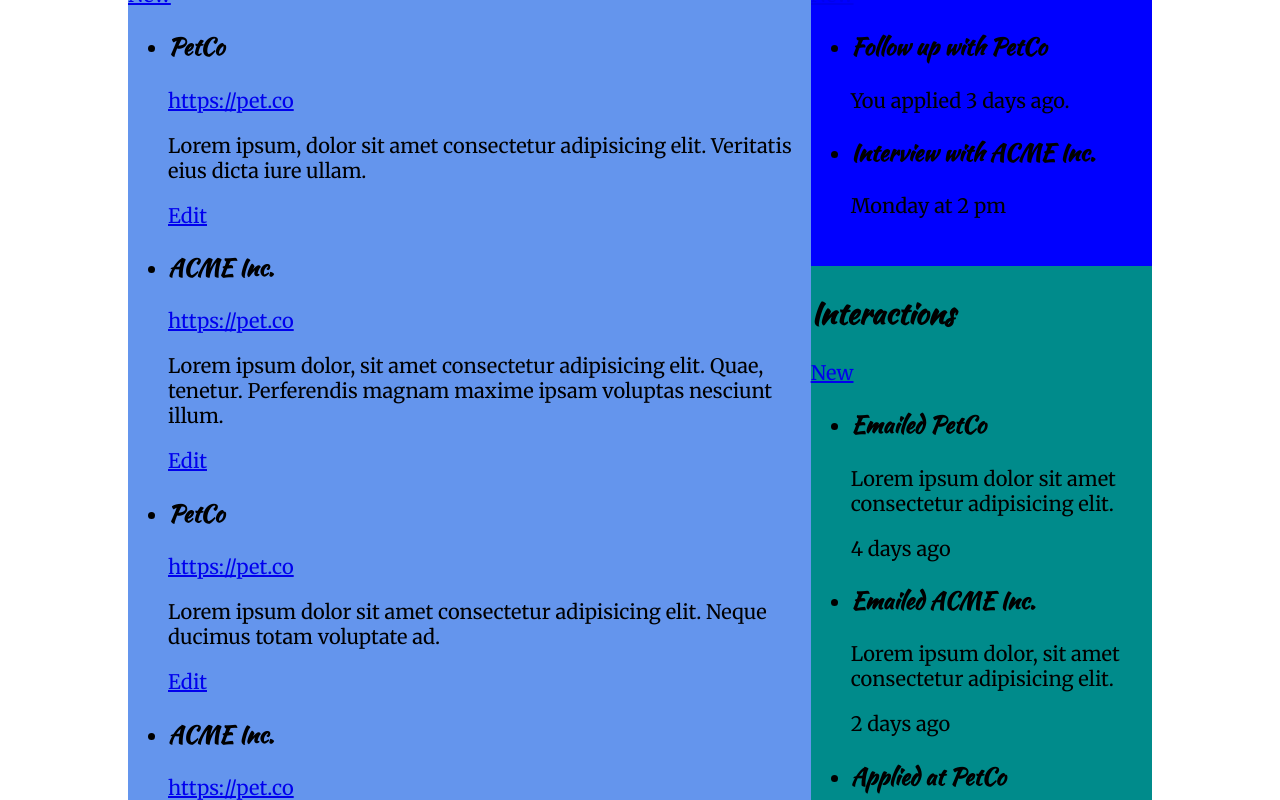
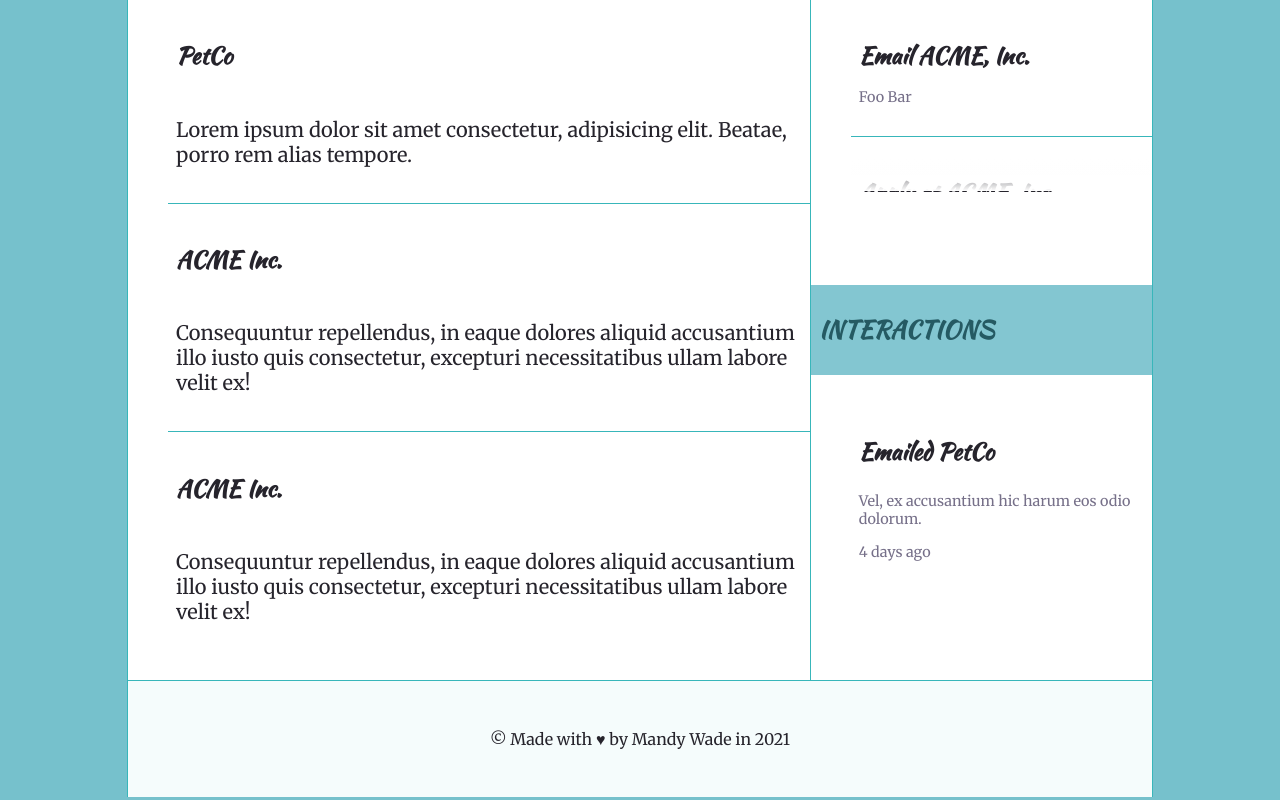
Before and after one commit to MandyW0312/job, a React (Create React App) app: page / in a window 1280 px wide. Shown: the part 440-1240 px from the top of the page. Built offline with nearby package versions, Linux system fonts and the light colour scheme.

Commit message:
Added more CSS styling and updated the HTML to be more dynamic

```diff
--- a/src/App.jsx
+++ b/src/App.jsx
@@ -1,5 +1,69 @@
 import React from 'react'
 import { Link, Route, Switch } from 'react-router-dom'
+import { Icon } from './Icon'
+
+function Notification({ title, detail, done }) {
+  return (
+    <div className="notification">
+      <div className="content">
+        <h3>{title}</h3>
+        <p>{detail}</p>
+      </div>
+      <div className="toggle">
+        <a href="#toggle">
+          {done ? <Icon name="check" /> : <Icon name="circle" style="far" />}
+        </a>
+      </div>
+    </div>
+  )
+}
+
+function Company({ name, url, description }) {
+  return (
+    <div className="company">
+      <header>
+        <h3>{name}</h3>
+        <a href={url}>
+          <Icon name="link" />
+        </a>
+      </header>
+      <div className="content">
+        <p>{description}</p>
+      </div>
+      <p className="actions">
+        <a href="#edit">
+          <Icon name="edit" />
+        </a>
+      </p>
+    </div>
+  )
+}
+
+function Interaction({ title, description, timeframe }) {
+  return (
+    <div className="content">
+      <h3>{title}</h3>
+      <p>{description}</p>
+      <p>{timeframe}</p>
+    </div>
+  )
+}
+
+function Panel({ title, headerAction, children }) {
+  return (
+    <div className="panel">
+      <header>
+        <h2>{title}</h2>
+        {headerAction}
+      </header>
+      <ul>{children}</ul>
+    </div>
+  )
+}
+
+function PanelItem({ children }) {
+  return <li className="panel-item">{children}</li>
+}
 
 export function App() {
   return (
@@ -9,92 +73,104 @@
       </header>
 
       <aside className="notifications">
-        <h2>Notifications</h2>
-        <a href="#new">New</a>
-        <ul>
-          <li>
-            <h3>Follow up with PetCo</h3>
-            <p>You applied 3 days ago.</p>
-          </li>
-          <li>
-            <h3>Interview with ACME Inc.</h3>
-            <p>Monday at 2 pm</p>
-          </li>
-        </ul>
+        <Panel
+          title="Notification"
+          headerAction={
+            <a href="#new">
+              <Icon name="plus" />
+            </a>
+          }
+        >
+          <PanelItem>
+            <Notification
+              title="Email ACME, Inc."
+              detail="Foo Bar"
+              done={true}
+            />
+          </PanelItem>
+          <PanelItem>
+            <Notification
+              title="Apply at ACME, Inc."
+              detail="Foo Bar"
+              done={false}
+            />
+          </PanelItem>
+          <PanelItem>
+            <Notification title="Email PetCo" detail="Foo Bar" done={false} />
+          </PanelItem>
+          <li className="hack"></li>
+        </Panel>
       </aside>
 
       <main className="companies">
-        <h2>Companies</h2>
-        <a href="#new">New</a>
-        <ul>
-          <li>
-            <h3>PetCo</h3>
-            <a href="https://pet.co">https://pet.co</a>
-            <p>
-              Lorem ipsum, dolor sit amet consectetur adipisicing elit.
-              Veritatis eius dicta iure ullam.
-            </p>
-            <p>
-              <a href="#edit">Edit</a>
-            </p>
-          </li>
-          <li>
-            <h3>ACME Inc.</h3>
-            <a href="https://pet.co">https://pet.co</a>
-            <p>
-              Lorem ipsum dolor, sit amet consectetur adipisicing elit. Quae,
-              tenetur. Perferendis magnam maxime ipsam voluptas nesciunt illum.
-            </p>
-            <p>
-              <a href="#edit">Edit</a>
-            </p>
-          </li>
-          <li>
-            <h3>PetCo</h3>
-            <a href="https://pet.co">https://pet.co</a>
-            <p>
-              Lorem ipsum dolor sit amet consectetur adipisicing elit. Neque
-              ducimus totam voluptate ad.
-            </p>
-            <p>
-              <a href="#edit">Edit</a>
-            </p>
-          </li>
-          <li>
-            <h3>ACME Inc.</h3>
-            <a href="https://pet.co">https://pet.co</a>
-            <p>
-              Lorem, ipsum dolor sit amet consectetur adipisicing elit. Tempore,
-              porro perferendis. Velit corrupti suscipit blanditiis ipsa
-              dignissimos.
-            </p>
-            <p>
-              <a href="#edit">Edit</a>
-            </p>
-          </li>
-        </ul>
+        <Panel
+          title="Companies"
+          headerAction={
+            <a href="#new">
+              <Icon name="plus" />
+            </a>
+          }
+        >
+          <PanelItem>
+            <Company
+              name="PetCo"
+              url="https://pet.co"
+              description="Lorem ipsum dolor sit amet consectetur, adipisicing elit. Beatae,
+              porro rem alias tempore."
+            ></Company>
+          </PanelItem>
+          <PanelItem>
+            <Company
+              name="ACME Inc."
+              url="https://pet.co"
+              description="Consequuntur repellendus, in eaque dolores aliquid accusantium
+              illo iusto quis consectetur, excepturi necessitatibus ullam labore
+              velit ex!"
+            ></Company>
+          </PanelItem>
+          <PanelItem>
+            <Company
+              name="ACME Inc."
+              url="https://pet.co"
+              description="Consequuntur repellendus, in eaque dolores aliquid accusantium
+              illo iusto quis consectetur, excepturi necessitatibus ullam labore
+              velit ex!"
+            ></Company>
+          </PanelItem>
+        </Panel>
       </main>
 
       <aside className="interactions">
-        <h2>Interactions</h2>
-        <a href="#new">New</a>
-        <ul>
-          <li>
-            <h3>Emailed PetCo</h3>
-            <p>Lorem ipsum dolor sit amet consectetur adipisicing elit.</p>
-            <p>4 days ago</p>
-          </li>
-          <li>
-            <h3>Emailed ACME Inc.</h3>
-            <p>Lorem ipsum dolor, sit amet consectetur adipisicing elit.</p>
-            <p>2 days ago</p>
-          </li>
-          <li>
-            <h3>Applied at PetCo</h3>
-            <p>Lorem ipsum dolor sit amet consectetur adipisicing elit.</p>
-            <p>2 days ago</p>
-          </li>
-        </ul>
+        <Panel
+          title="Interactions"
+          headerAction={
+            <a href="#new">
+              <Icon name="plus" />
+            </a>
+          }
+        >
+          <PanelItem>
+            <Interaction
+              title="Emailed PetCo"
+              description="Vel, ex accusantium hic harum eos odio dolorum."
+              timeframe="4 days ago"
+            ></Interaction>
+          </PanelItem>
+          <PanelItem>
+            <Interaction
+              title="Emailed ACME, Inc."
+              description="Vel, ex accusantium hic harum eos odio dolorum."
+              timeframe="2 days ago"
+            ></Interaction>
+          </PanelItem>
+          <PanelItem>
+            <Interaction
+              title="Applied at PetCo"
+              description="Vel, ex accusantium hic harum eos odio dolorum."
+              timeframe="2 days ago"
+            ></Interaction>
+          </PanelItem>
+        </Panel>
       </aside>
 
       <footer className="footer">
--- /dev/null
+++ b/src/Icon.jsx
@@ -0,0 +1,3 @@
+export function Icon({ name, style = 'fas' }) {
+  return <i className={`${style} fa-${name}`}></i>
+}
--- a/src/index.scss
+++ b/src/index.scss
@@ -1,8 +1,15 @@
 @import url('https://fonts.googleapis.com/css2?family=Kaushan+Script&family=Merriweather&display=swap');
+
+$text-color: #26242c;
+$border-color: #38b6ba;
+$link-color: #1fb5b4;
+$panel-header-bg: #83c6d1;
 
 body {
   font-family: 'Merriweather', serif;
   font-size: 20px;
+  color: $text-color;
+  background-color: #76c1cc;
 }
 
 .header {
@@ -20,35 +27,100 @@
   justify-content: center;
   align-items: center;
   color: white;
-  text-shadow: 0 0 8px blue;
+  text-shadow: 0 0 8px darken($panel-header-bg, 25%);
+  border-bottom: thin solid $border-color;
+
+  sup {
+    font-size: 0.8rem;
+    vertical-align: super;
+    margin-left: 0.25rem;
+  }
 }
 
-h2 {
-  font-family: 'Kaushan Script', cursive;
-}
-
+h1,
+h2,
 h3 {
   font-family: 'Kaushan Script', cursive;
 }
 
+li {
+  list-style: none;
+}
+
 .notifications {
-  background-color: blue;
   grid-column: 2;
+
+  .panel ul {
+    max-height: 12rem;
+    overflow-y: scroll;
+    position: relative;
+
+    .hack {
+      background: linear-gradient(transparent, #fff);
+      pointer-events: none;
+      display: block;
+      position: sticky;
+      bottom: 0;
+      left: 0;
+      right: 0;
+      height: 2rem;
+      padding: 0;
+      border: none;
+    }
+  }
+  p {
+    color: lighten($text-color, 33%);
+    font-size: 0.9rem;
+  }
+  .toggle {
+    margin-right: 1rem;
+  }
 }
 
 .companies {
-  background-color: cornflowerblue;
+  border-right: thin solid $border-color;
   grid-row: 2 / span 2;
 }
 
 .interactions {
-  background-color: darkcyan;
   grid-column: 2;
+
+  .panel ul {
+    max-height: 12rem;
+    overflow-y: scroll;
+    position: relative;
+
+    .hack {
+      background: linear-gradient(transparent, #fff);
+      pointer-events: none;
+      display: block;
+      position: sticky;
+      bottom: 0;
+      left: 0;
+      right: 0;
+      height: 2rem;
+      padding: 0;
+      border: none;
+    }
+  }
+  p {
+    color: lighten($text-color, 33%);
+    font-size: 0.9rem;
+  }
+  .toggle {
+    margin-right: 1rem;
+  }
 }
 
 .footer {
-  background-color: darkmagenta;
   grid-column: 1 / span 2;
+  border-top: thin solid $border-color;
+  font-size: 1rem;
+  background-color: lighten($border-color, 50%);
+  display: flex;
+  justify-content: center;
+  align-items: center;
+  padding: 2rem;
 }
 
 .container {
@@ -59,4 +131,84 @@
 .home {
   display: grid;
   grid-template-columns: 2fr 1fr;
+  grid-template-rows: repeat(2, min-content) auto min-content;
+  border-left: thin solid $border-color;
+  border-right: thin solid $border-color;
+  background-color: white;
 }
+
+a {
+  &:link {
+    text-decoration: none;
+    color: $link-color;
+  }
+
+  &:visited {
+    color: $link-color;
+  }
+
+  &:focus,
+  &:hover,
+  &:active {
+    text-decoration: underline;
+  }
+}
+
+.panel {
+  & > header {
+    display: flex;
+    justify-content: space-between;
+    background-color: $panel-header-bg;
+    padding: 0.5rem;
+    text-transform: uppercase;
+    font-size: 1rem;
+    letter-spacing: 0.025rem;
+    color: darken($panel-header-bg, 40%);
+  }
+
+  li {
+    padding: 1rem 0.5rem;
+    & + li {
+      border-top: thin solid $border-color;
+    }
+  }
+}
+
+.notification {
+  display: flex;
+  justify-content: space-between;
+  align-items: center;
+
+  h3 {
+    margin-bottom: 0.25rem;
+  }
+}
+
+.company {
+  header {
+    display: flex;
+    align-items: center;
+
+    h3 {
+      margin-right: 0.5rem;
+    }
+
+    a {
+      font-size: 0.8rem;
+    }
+  }
+
+  .actions {
+    text-align: right;
+  }
+}
+
+.interaction {
+  display: flex;
+  justify-content: space-between;
+  align-items: center;
+
+  h3 {
+    margin-bottom: 0.25rem;
+  }
+}
```
